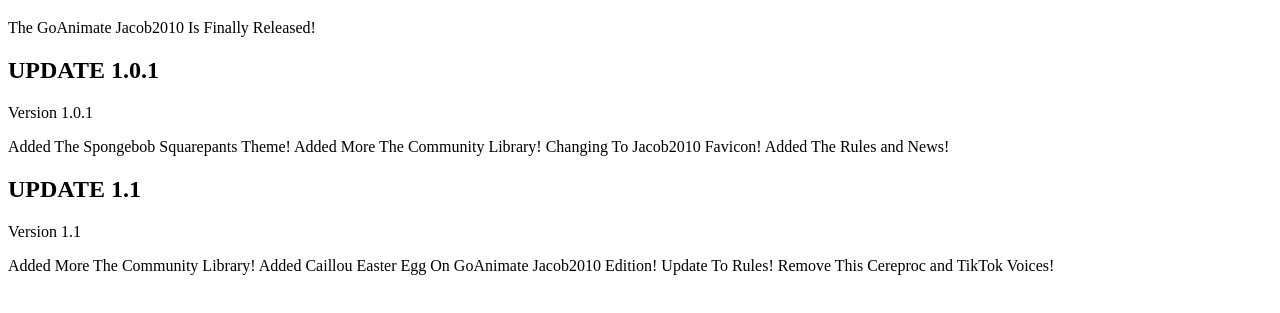
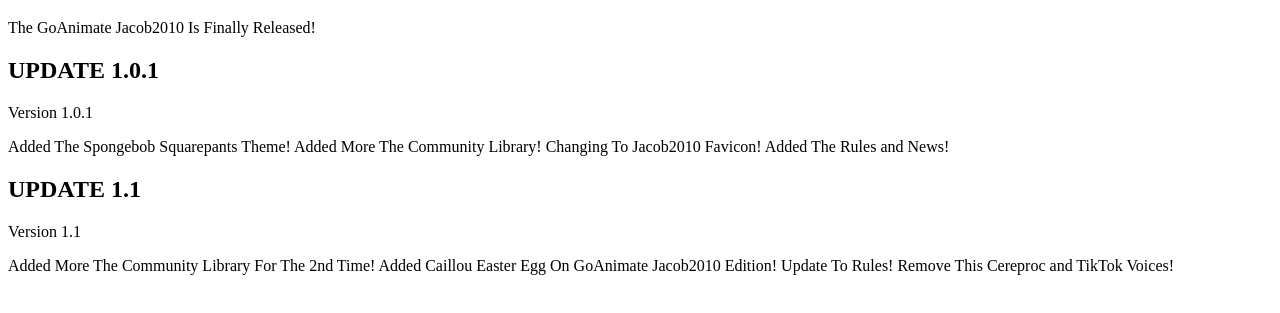
Before and after one commit to edytaniedzialkowska-dev/GoAnimate-Jacob2010-Edition, a website: page html/news.html in a window 1280 px wide. Shown: the part 61-374 px from the top of the page. Drawn offline with Linux system fonts and the light colour scheme.

Commit message:
Update news section with additional library mention

```diff
--- a/html/news.html
+++ b/html/news.html
@@ -21,7 +21,7 @@
 <h2>UPDATE 1.1</h2>
 <p>Version 1.1</p>
 
-Added More The Community Library!
+Added More The Community Library For The 2nd Time!
 
 Added Caillou Easter Egg On GoAnimate Jacob2010 Edition!
 
```
